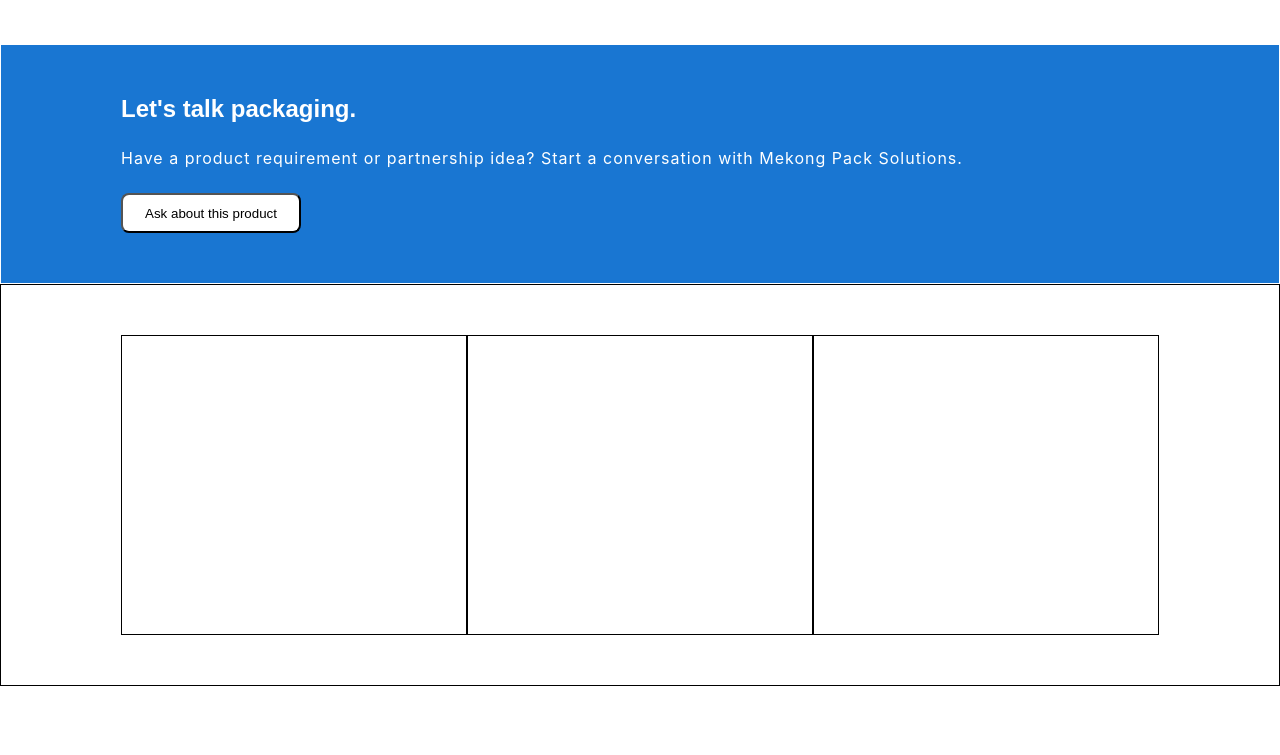
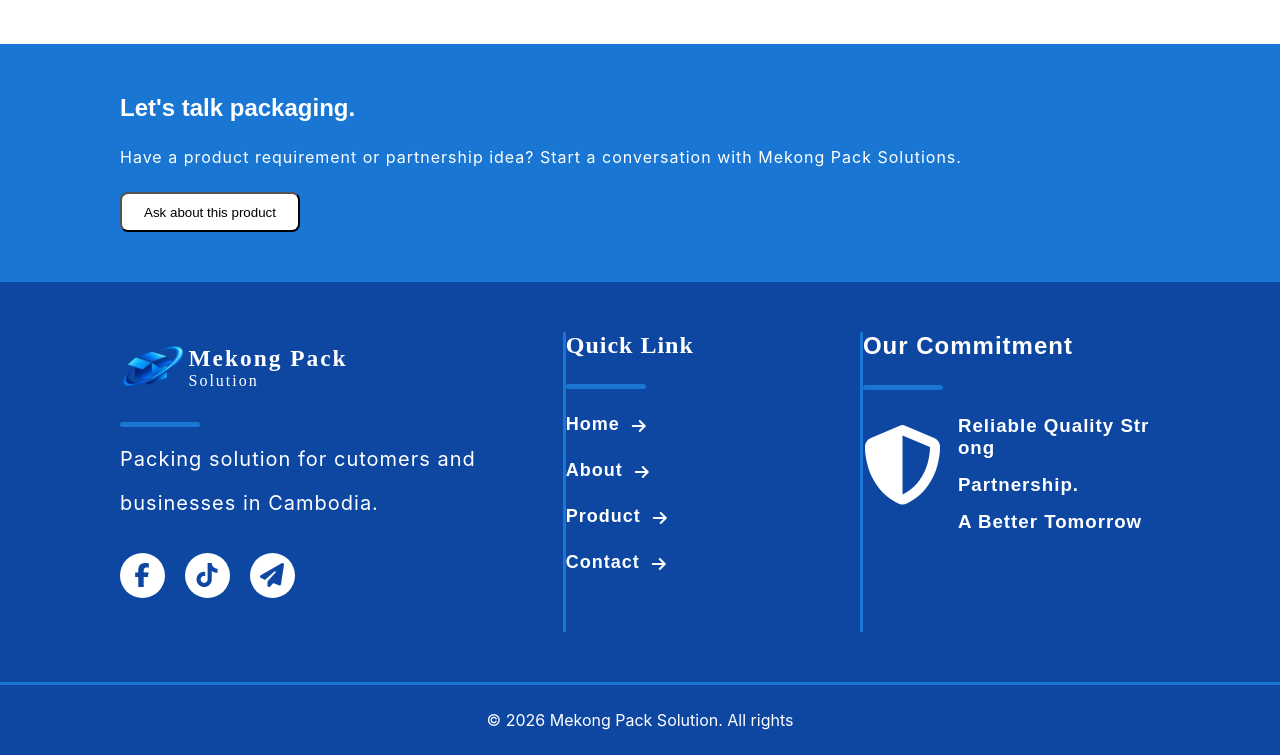
Before and after one commit to sleepisthebest/Mekong-Pack-solution-G2, a plain HTML site: page index.html in a window 1280 px wide. Shown: the part 1799-2554 px from the top of the page. Before the commit the page ends 2485 px from the top, so only its background shows below. Drawn offline with Linux system fonts and the light colour scheme.

Commit message:
add index.html and style.css

```diff
--- a/index.html
+++ b/index.html
@@ -6,6 +6,7 @@
     <meta name="viewport" content="width=device-width, initial-scale=1.0">
     <title>HOME</title>
     <link rel="stylesheet" href="style.css">
+    <link rel="stylesheet" href="https://cdnjs.cloudflare.com/ajax/libs/font-awesome/6.5.0/css/all.min.css">
 </head>
 
 <body>
@@ -125,16 +126,16 @@
             <card class="card">
 
                 <Icon class="Icon-card">
-                    <img src="/Images/card-1.png">
+                    <img src="/Images/icon1.png">
                 </Icon>
 
                 <div class="text-card">
 
-                    <span class="first-card"> Bag </span>
+                    <span class="first-card"> Box </span>
 
-                    <h2 class="name-card"> Paper bag </h2>
+                    <h2 class="name-card"> Corrugated Boxes </h2>
 
-                    <span class="span-card"> For retail purchases and everyday carry. </span>
+                    <span class="span-card"> Strong durable and varsatile Packaging for industrial and commercial use. </span>
 
                 </div>
 
@@ -414,10 +415,116 @@
 
     <footer class="footer">
 
-        <div class="first-box"> </div>
-        <div class="first-box"> </div>
-        <div class="first-box"> </div>
+        <div class="first-box">
+
+            <div class="logo-text">
+
+                <div class="box-logo"> </div>
+
+                    <div class="box-text">
+
+                        <span class="Mekong-Pack">
+
+                            <h3> Mekong Pack </h3>
+
+                        </span>
+
+                        <span> Solution </span>
+
+                    </div>
+
+            </div>
+
+            <div class="line"></div>
+
+            <p class="subtitle-ft"> Packing solution for cutomers and   </p>
+
+            <p class="subtitle-ft"> businesses in Cambodia. </p>
+
+
+           <div class="box-link">
+
+            <a href="https://m.me/br.tina.413965" class="Icon-link" target="_blank">
+
+                <i class="fa-brands fa-facebook-f"></i>
+
+            </a>
+
+            <a href="" class="Icon-link" target="_blank">
+
+                <i class="fa-brands fa-tiktok"></i>
+
+            </a>
+
+            <a href="https://t.me/tina13122009" class="Icon-link" target="_blank">
+
+                <i class="fa-solid fa-paper-plane"></i>
+
+            </a>
+
+           </div>
+
+        </div>
+
+        <div class="middle-box">
+
+            <h2> Quick Link </h2>
+
+            <div class="line"></div>
+
+                <a href="">
+
+                   <h3 class="text-ft"> Home <i class="fa-solid fa-arrow-right"></i> </h3>
+
+                </a>
+
+                <a href="">
+
+                   <h3 class="text-ft"> About <i class="fa-solid fa-arrow-right"></i> </h3>
+
+                </a>
+
+                <a href="">
+
+                   <h3 class="text-ft"> Product <i class="fa-solid fa-arrow-right"></i> </h3>
+
+                </a>
+
+                <a href="">
+
+                   <h3 class="text-ft"> Contact <i class="fa-solid fa-arrow-right"></i> </h3>
+
+                </a>
+
+        </div>
+
+        <div class="last-box">
+
+            <h2 class="title-ft"> Our Commitment </h2>
+
+            <div class="line"></div>
+
+            <div class="last-icon-text">
+
+                <i class="fa-solid fa-shield-halved"></i>
+
+                <div class="ft-text-no">
+
+                    <h3 class="text-ft-no"> Reliable Quality Strong  </h3>
+
+                    <h3 class="text-ft-no"> Partnership. </h3>
+
+                    <h3 class="text-ft-no"> A Better Tomorrow </h3>
+
+                </div>
+
+            </div>
+
+        </div>
+
     </footer>
+
+    <div class="last-st"> © 2026 Mekong Pack Solution. All rights</div>
 
 
 </body>
--- a/style.css
+++ b/style.css
@@ -35,7 +35,7 @@
     display: flex;
     width: 200px;
     height: 70px;
-    color: #EAF2ED;
+    color: white;
     flex-direction: column;
     justify-content: center;
     letter-spacing: 2px;
@@ -293,7 +293,6 @@ a {
     padding: 50px 120px;
     gap: 25px;
     background-color: #1976D2;
-    border: 1px solid;
     color: white;
 }
 .title-st5 {
@@ -324,15 +323,136 @@ a {
     display: flex;
     width: 100%;
     height: auto;
-    border: 1px solid;
     padding: 50px 120px;
     justify-content: space-between;
     align-items: center;
+    background-color: #0D47A1;
+    border-bottom: 3px solid #1976D2;
 }
 .first-box {
     display: flex;
-    width: 400px;
+    width: 450px;
     height: 300px;
-    border: 1px solid;
-
+    border-right: 3px solid #1976D2;
+    flex-direction: column;
+    gap: 20px;
+    letter-spacing: 1px;
 }
+.line {
+    width: 80px;
+    height: 5px;
+    background-color: #1976D2;
+    border-radius: 3px;
+    flex-shrink: 0;
+}
+.subtitle-ft  {
+    color: white;
+    letter-spacing: 1px;
+    font-family: 'Inter', sans-serif;
+    font-size: 20px;
+}
+.box-link {
+    display: flex;
+    width: 100%;
+    height: 80px;
+    gap: 20px;
+    align-items: center;
+}
+.Icon-link {
+  display: flex;
+  width: 45px;
+  height: 45px;
+  background-color: #ffffff;
+  border-radius: 50%;
+  justify-content: center;
+  align-items: center;
+  font-size: 24px;
+  color: #0D47A1;
+  text-decoration: none;
+}
+.Icon-link:hover {
+    transform:  translateY(1.7px);
+    color: #376cbd;
+}
+.middle-box {
+    display: flex;
+    width: 300px;
+    height: 300px;
+    border-right: 3px solid #1976D2;
+    flex-direction: column;
+    color: white;
+    gap: 25px;
+    letter-spacing: 1px;
+}
+.title-ft {
+    font-family: 'Poppins', sans-serif;
+    font-size: 24px;
+    color: white;
+    letter-spacing: 1px;
+}
+a {
+    text-decoration: none;
+}
+.text-ft {
+    display: flex;
+    align-items: center;
+    font-family: 'Poppins', sans-serif;
+    font-size: 18px;
+    color: white;
+    letter-spacing: 1px;
+    gap: 12px;
+}
+.text-ft i {
+    display: flex;
+    align-items: center;
+    margin-top: 3px;
+    font-size: 16px;
+}
+.text-ft:hover {
+    transform: translateY(1.7px);
+}
+.last-box {
+    display: flex;
+    width: 300px;
+    height: 300px;
+    flex-direction: column;
+    color: white;
+    gap: 25px;
+    letter-spacing: 1px;
+}
+.last-icon-text {
+    display: flex;
+    width: 100%;
+    height: 150px;
+    justify-content: space-between;
+    gap: 15px;
+}
+.last-icon-text i {
+    display: flex;
+    width: 80px;
+    height: 100px;
+    justify-content: center;
+    align-items: center;
+    font-size: 80px;
+}
+.ft-text-no {
+    display: flex;
+    width: 80%;
+    height: 100%;
+    flex-direction: column;
+    word-break: break-all;
+    letter-spacing: 1px;
+    gap: 15px;
+    font-family: 'Poppins', sans-serif;
+}
+.last-st {
+    display: flex;
+    width: 100%;
+    height: 70px;
+    background-color: #0D47A1;
+    justify-content: center;
+    align-items: center;
+    color: white;
+    font-family: 'Inter', sans-serif;
+    font-size: 16px;
+}
```
Also changed, not shown: 1 other file.
